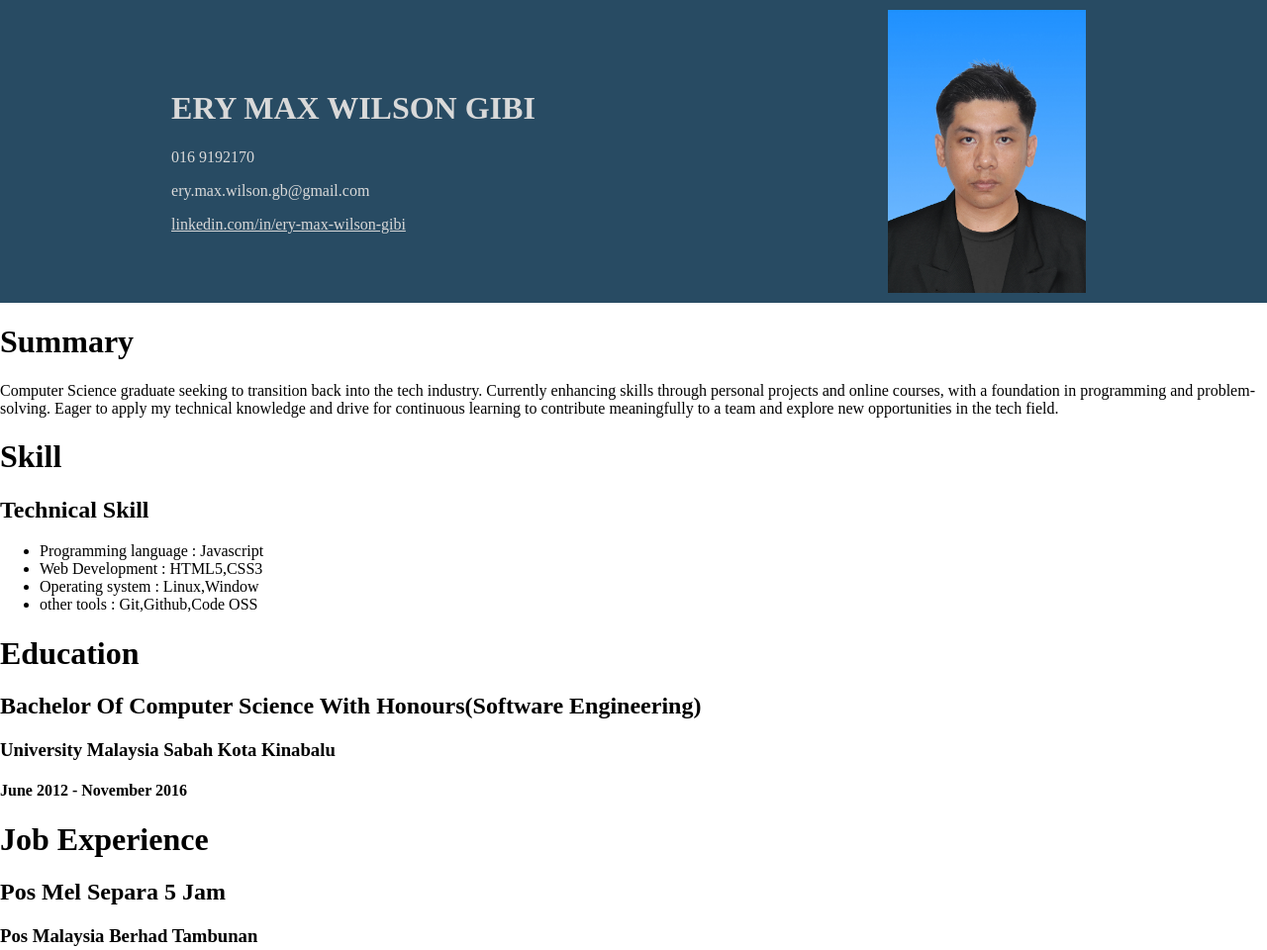
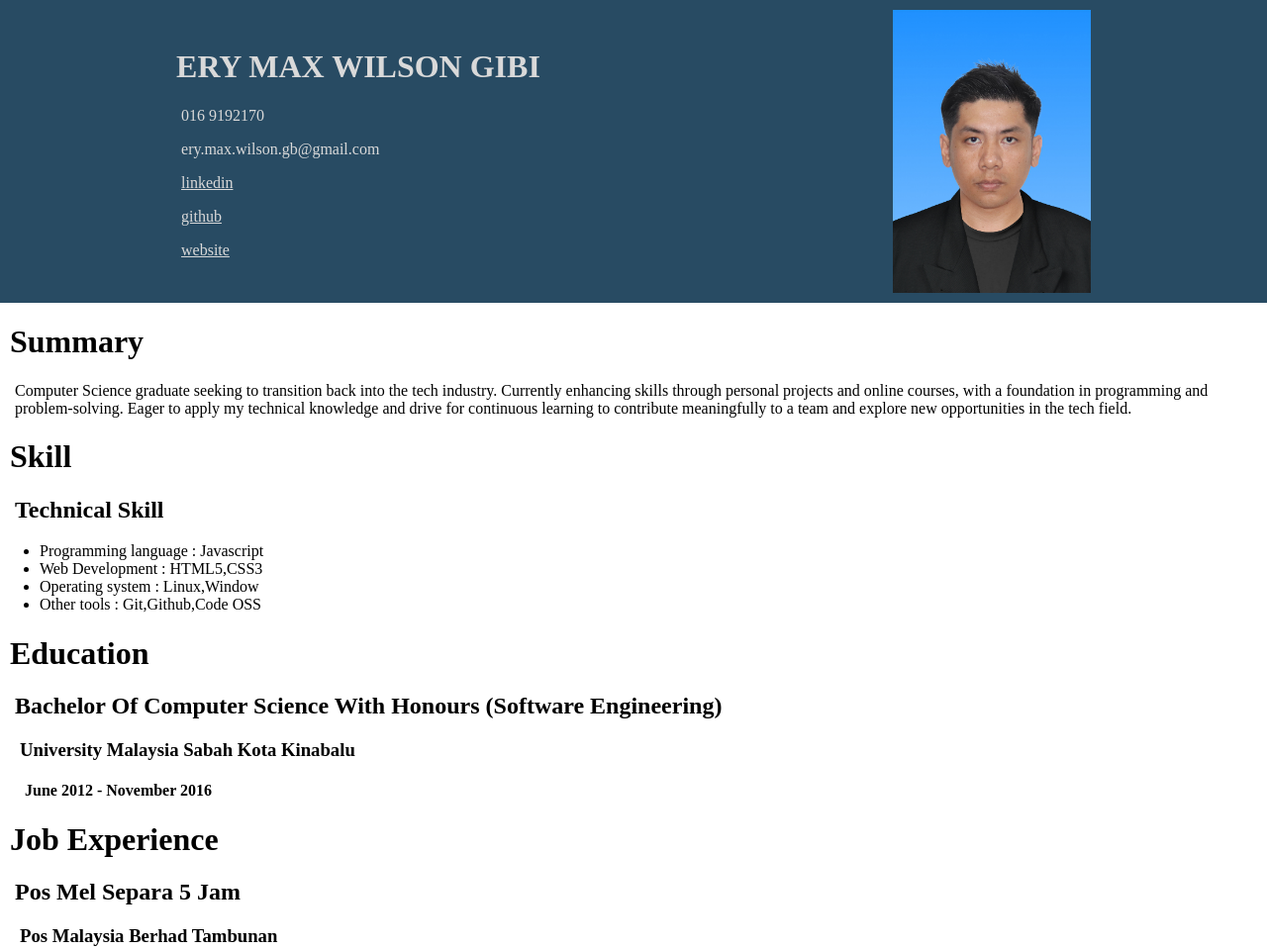
Before and after one commit to ery-max-wilson-gb/resume, a plain HTML site: page index.html in a window 1280 px wide. Shown: the top 960 px of the page at 99% size. Drawn offline with Linux system fonts and the light colour scheme.

Commit message:
add some content and style some content

```diff
--- a/index.html
+++ b/index.html
@@ -11,7 +11,9 @@
                 <h1>ERY MAX WILSON GIBI</h1>
                  <p>016 9192170</p>
                  <P>ery.max.wilson.gb@gmail.com</P>
-                 <a href="https://linkedin.com//in/ery-max-wilson-gibi">linkedin.com/in/ery-max-wilson-gibi</a>
+                 <p><a href="https://linkedin.com//in/ery-max-wilson-gibi">linkedin</a></p>
+                 <p><a href="https://github.com/ery-max-wilson-gb">github</a></p>
+                 <p><a href="https://ery-max-wilson-gb.github.io/">website</a></p>
             </div>
 
             <img src="image/ERY_MAX_WILSON_GIBI.jpg">
@@ -31,11 +33,11 @@
                 <li>Programming language : Javascript</li>
                 <li>Web Development : HTML5,CSS3</li>
                 <li>Operating system : Linux,Window</li>
-                <li>other tools : Git,Github,Code OSS</li>
+                <li>Other tools : Git,Github,Code OSS</li>
             </ul>
 
             <h1>Education</h1>
-                <h2>Bachelor Of Computer Science With Honours(Software Engineering)</h2>
+                <h2>Bachelor Of Computer Science With Honours (Software Engineering) </h2>
                 <h3>University Malaysia Sabah Kota Kinabalu</h3>
                 <h4>June 2012 - November 2016<h4>
             <h1>Job Experience</h1>
@@ -60,7 +62,11 @@
                 <h2>IT Practical Trainee</h2>
                     <h3>Kementerian Pembangunan Sumber Dan Kemajuan Teknologi Maklumant Kota Kinabalu</h3>
                     <h4>February 2015 - July 2015</h4>
-
+                    <ul>
+                        <li>Developing Office Iventory Management System Prototype</li>
+                        <li>Office Work</li>
+                        <li>Computer Maintenance</li>
+                    </ul>
 
         </main>
         <footer>
--- a/style/style.css
+++ b/style/style.css
@@ -16,10 +16,9 @@ img
 
 }
 
+
 a:link{
     color:#d9d9d9;
-
-
 }
 
 a:visited
@@ -38,6 +37,31 @@ main
 {
     flex:1;
 }
+
+h1
+{
+    padding:0 10px;
+}
+
+p
+{
+    padding:0 15px;
+}
+
+h2
+{
+    padding:0 15px;
+}
+
+h3
+{
+    padding:0 20px;
+}
+h4
+{
+    padding:0 25px;
+}
+
 footer
 {
     background-color:#284b63;
```
